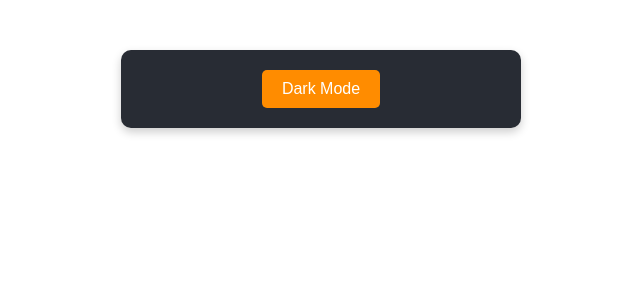
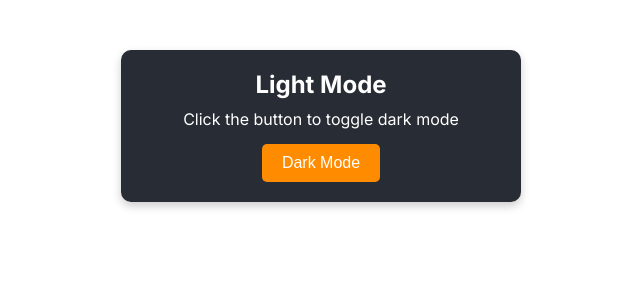
Before and after one commit to Espadv69/useState-Advanced, a React (Vite) app in the folder DarkModeStorage/: page / in a window 1280 px wide. Shown: the top 300 px of the page, without its empty margins (319-959 px from the left). Built offline with nearby package versions, Linux system fonts and the light colour scheme; the HTML template or start-up script is replaced by a standard one.

Commit message:
Add heading and instruction text to DarkMode component

```diff
--- a/DarkModeStorage/src/components/DarkMode/DarkMode.jsx
+++ b/DarkModeStorage/src/components/DarkMode/DarkMode.jsx
@@ -27,6 +27,8 @@ const DarkMode = () => {
 
   return (
     <section className="dark__section">
+      <h1>{darkMode ? 'Dark Mode' : 'Light Mode'}</h1>
+      <p>Click the button to toggle dark mode</p>
       <button onClick={toggleDarkMode}>
         {darkMode ? 'Light Mode' : 'Dark Mode'}
       </button>
```
